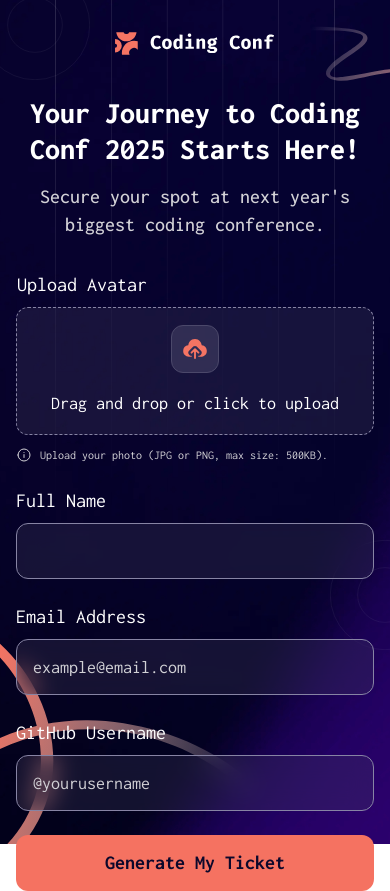
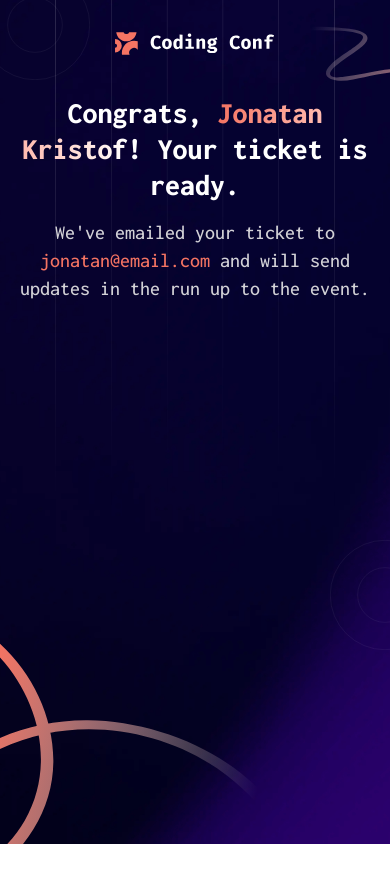
Before and after one commit to danaYatsuta/fm-conference-ticket-generator, a Vue app: page / in a window 390 px wide. After the commit the page ends 844 px from the top, so only its background shows below. Built offline with nearby package versions, Linux system fonts and the light colour scheme; the HTML template or start-up script is replaced by a standard one.

Commit message:
Mobile ticket text section

```diff
--- a/src/App.vue
+++ b/src/App.vue
@@ -1,5 +1,8 @@
 <script setup lang="ts">
 import FormTextInput from './components/FormTextInput.vue'
+import { ref } from 'vue'
+
+const state = ref<'form' | 'ticket'>('ticket')
 </script>
 
 <template>
@@ -9,6 +12,7 @@ import FormTextInput from './components/FormTextInput.vue'
     </header>
 
     <main class="pt-10">
+      <template v-if="state === 'form'">
         <section class="text-center">
           <h1 class="text-3xl font-extrabold">Your Journey to Coding Conf 2025 Starts Here!</h1>
 
@@ -17,7 +21,7 @@ import FormTextInput from './components/FormTextInput.vue'
           </p>
         </section>
 
-      <form class="flex flex-col gap-6 pt-8" @submit.prevent>
+        <form class="flex flex-col gap-6 pt-8" @submit.prevent="state = 'ticket'">
           <label class="group">
             <input type="file" class="peer h-px w-px opacity-0" />
             <span>Upload Avatar</span>
@@ -58,6 +62,25 @@ import FormTextInput from './components/FormTextInput.vue'
             Generate My Ticket
           </button>
         </form>
+      </template>
+
+      <template v-else-if="state === 'ticket'">
+        <section class="text-center">
+          <h1 class="text-3xl font-extrabold">
+            Congrats,
+            <span
+              class="from-text-graident-from to-text-graident-to bg-linear-to-r bg-clip-text text-transparent"
+              >Jonatan Kristof</span
+            >! Your ticket is ready.
+          </h1>
+
+          <p class="pt-4 font-medium text-neutral-300">
+            We've emailed your ticket to
+            <span class="text-text-graident-from">jonatan@email.com</span> and will send updates in
+            the run up to the event.
+          </p>
+        </section>
+      </template>
     </main>
   </div>
 </template>
```
Lines whose indentation alone changed are shown as unchanged.
